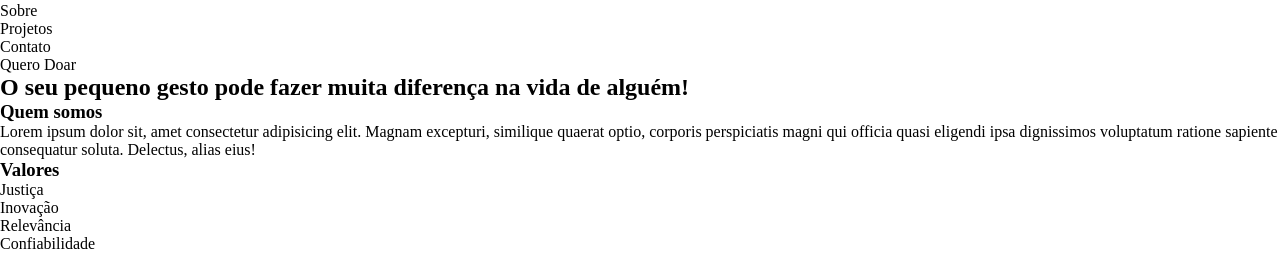
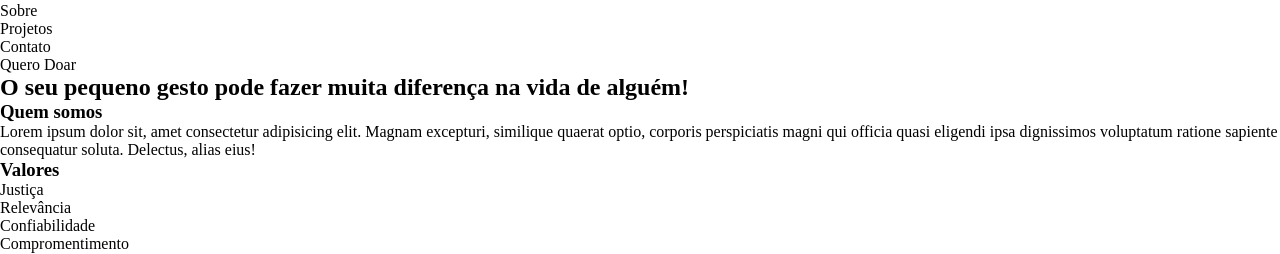
Before and after one commit to filipealvesrr/AllForOne, a Django app: page / in a window 1280 px wide. Shown: the part 53-307 px from the top of the page. Run offline with Django 4.2, Linux system fonts and the light colour scheme.

Commit message:
Alteração css landing

```diff
--- a/landing/templates/landing/initialPage.html
+++ b/landing/templates/landing/initialPage.html
@@ -57,7 +57,6 @@
             <h3>Valores</h3>
             <ul>
                 <li>Justiça</li>
-                <li>Inovação</li>
                 <li>Relevância</li>
                 <li>Confiabilidade</li>
                 <li>Compromentimento</li>
```
